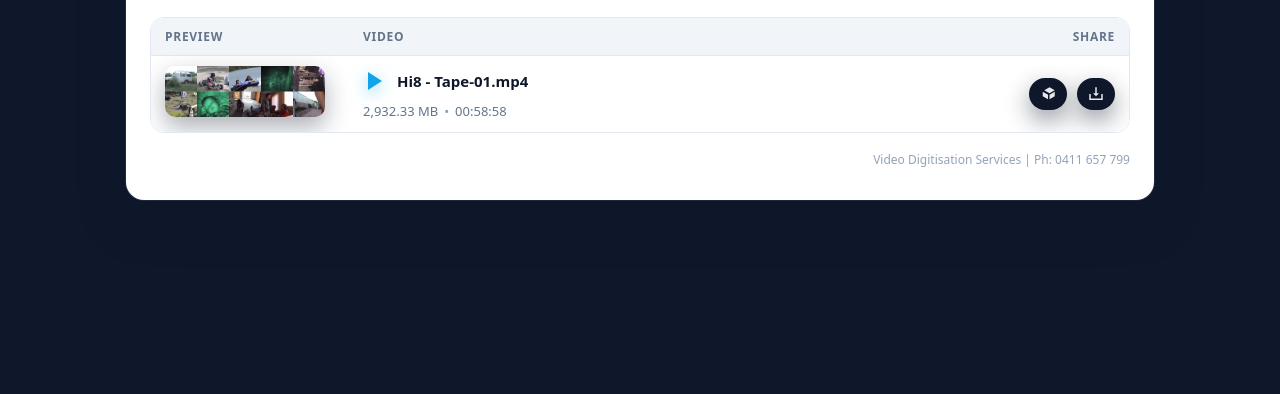
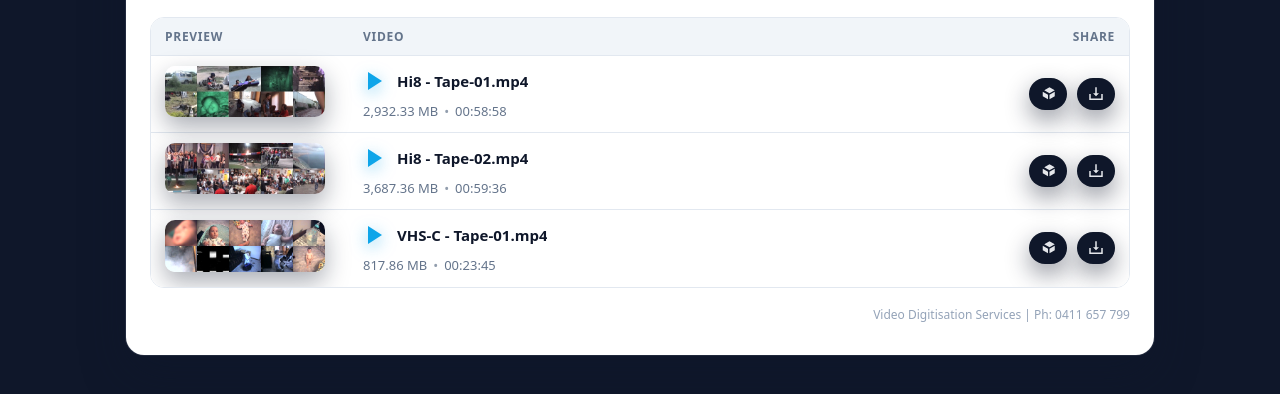
Before and after one commit to RealmsAU/Vanessa-Tierney, a plain HTML site: page index.html in a window 1280 px wide. Shown: the part 112-506 px from the top of the page. Drawn offline with Linux system fonts and the light colour scheme.

Commit message:
Auto-update: 2026-07-22 14:20:11

```diff
--- a/index.html
+++ b/index.html
@@ -404,6 +404,112 @@
 
   </td>
 </tr>
+<tr>
+  <td class="thumb-cell">
+    <div class="thumb-wrapper">
+      <img src="thumbnails/Hi8 _ Tape_02.jpg"
+           class="thumb-img"
+           data-thumb="thumbnails/Hi8 _ Tape_02.jpg"
+           onclick="openImageFromThumb(this)">
+    </div>
+  </td>
+
+  <td class="info-cell">
+    <a href="#"
+       class="play-link"
+       data-local="./Hi8 - Tape-02.mp4"
+       data-dropbox="https://dl.dropboxusercontent.com/s/zfcx8bdnqdq91aq1qlu9r/Hi8-Tape-02.mp4?rlkey=ja3hxib3qy83kupfx2aq9rsa2"
+       onclick="openVideoFromLink(this); return false;">
+      <svg class="play-icon" viewBox="0 0 24 24">
+        <polygon points="5,3 19,12 5,21" />
+      </svg>
+      <span class="filename-text">Hi8 - Tape-02.mp4</span>
+    </a>
+
+    <div class="meta-line">
+      <span class="size-text">3,687.36 MB</span>
+      <span class="dot-sep">•</span>
+      <span class="duration-text">00:59:36</span>
+    </div>
+  </td>
+
+  <td class="share-cell">
+
+    <!-- Share button -->
+    <button class="icon-button"
+            data-dropbox="https://www.dropbox.com/s/zfcx8bdnqdq91aq1qlu9r/Hi8-Tape-02.mp4?rlkey=ja3hxib3qy83kupfx2aq9rsa2&dl=0"
+            onclick="copyShareLinkFromButton(this)"
+            title="Copy Dropbox share link">
+      <svg class="share-icon" viewBox="0 0 24 24">
+        <path d="M14 3l7 4-7 4-7-4 7-4zm7 6v6l-7 4v-6l7-4zm-9 4v6l-7-4V9l7 4z"/>
+      </svg>
+    </button>
+
+    <!-- Download button -->
+    <a class="icon-button download-button"
+       data-dropbox-download="https://dl.dropboxusercontent.com/s/zfcx8bdnqdq91aq1qlu9r/Hi8-Tape-02.mp4?rlkey=ja3hxib3qy83kupfx2aq9rsa2&dl=1"
+       onclick="downloadFromDropbox(this); return false;"
+       title="Download video">
+      <svg class="download-icon" viewBox="0 0 24 24">
+        <path d="M12 3v12l4-4h-3V3h-2v8H8l4 4zm-7 9v6h14v-6h2v8H3v-8h2z"/>
+      </svg>
+    </a>
+
+  </td>
+</tr>
+<tr>
+  <td class="thumb-cell">
+    <div class="thumb-wrapper">
+      <img src="thumbnails/VHS_C _ Tape_01.jpg"
+           class="thumb-img"
+           data-thumb="thumbnails/VHS_C _ Tape_01.jpg"
+           onclick="openImageFromThumb(this)">
+    </div>
+  </td>
+
+  <td class="info-cell">
+    <a href="#"
+       class="play-link"
+       data-local="./VHS-C - Tape-01.mp4"
+       data-dropbox="https://dl.dropboxusercontent.com/s/meyo42pteyondqke2yx89/VHS-C-Tape-01.mp4?rlkey=b86wg3ud9mygqa8oxqwly02ni"
+       onclick="openVideoFromLink(this); return false;">
+      <svg class="play-icon" viewBox="0 0 24 24">
+        <polygon points="5,3 19,12 5,21" />
+      </svg>
+      <span class="filename-text">VHS-C - Tape-01.mp4</span>
+    </a>
+
+    <div class="meta-line">
+      <span class="size-text">817.86 MB</span>
+      <span class="dot-sep">•</span>
+      <span class="duration-text">00:23:45</span>
+    </div>
+  </td>
+
+  <td class="share-cell">
+
+    <!-- Share button -->
+    <button class="icon-button"
+            data-dropbox="https://www.dropbox.com/s/meyo42pteyondqke2yx89/VHS-C-Tape-01.mp4?rlkey=b86wg3ud9mygqa8oxqwly02ni&dl=0"
+            onclick="copyShareLinkFromButton(this)"
+            title="Copy Dropbox share link">
+      <svg class="share-icon" viewBox="0 0 24 24">
+        <path d="M14 3l7 4-7 4-7-4 7-4zm7 6v6l-7 4v-6l7-4zm-9 4v6l-7-4V9l7 4z"/>
+      </svg>
+    </button>
+
+    <!-- Download button -->
+    <a class="icon-button download-button"
+       data-dropbox-download="https://dl.dropboxusercontent.com/s/meyo42pteyondqke2yx89/VHS-C-Tape-01.mp4?rlkey=b86wg3ud9mygqa8oxqwly02ni&dl=1"
+       onclick="downloadFromDropbox(this); return false;"
+       title="Download video">
+      <svg class="download-icon" viewBox="0 0 24 24">
+        <path d="M12 3v12l4-4h-3V3h-2v8H8l4 4zm-7 9v6h14v-6h2v8H3v-8h2z"/>
+      </svg>
+    </a>
+
+  </td>
+</tr>
 
           </tbody>
         </table>
```
Also changed, not shown: thumbnails/Hi8 _ Tape_02.jpg (added), thumbnails/VHS_C _ Tape_01.jpg (added).
